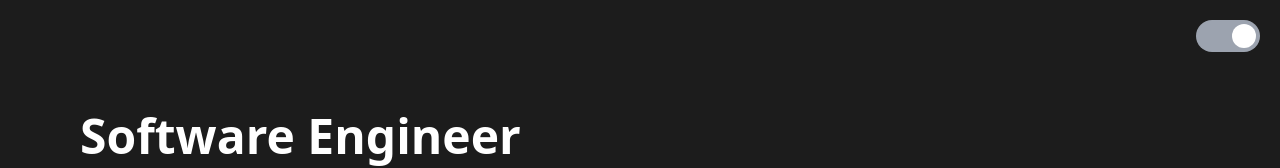
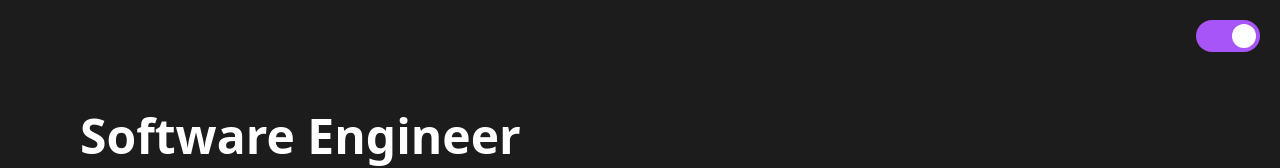
Before and after one commit to ma-boles/mbolesdev, a Next.js app: page / in a window 1280 px wide. Shown: the top 168 px of the page. Built offline with nearby package versions, Linux system fonts and the light colour scheme.

Commit message:
git commit -m "changed toggle colors"

```diff
--- a/src/app/components/ToggleSwitch.js
+++ b/src/app/components/ToggleSwitch.js
@@ -28,7 +28,7 @@ export default function ToggleSwitch({ onToggle }) {
             checked={isToggled}
             onChange={handleToggle}
             />
-            <span className={`absolute cursor-pointer inset-0 rounded-full bg-gray-400 transition-colors duration-300 ${isToggled ? 'bg-blue-500' : 'bg-gray-400'} `}>
+            <span className={`absolute cursor-pointer inset-0 rounded-full bg-gray-500 dark:bg-purple-500 transition-colors duration-300 ${isToggled ? 'bg-blue-500' : 'bg-gray-400'} `}>
                 <span
                 className={`absolute h-6 w-6 bg-white rounded-full top-1 left-1 transition-transform duration-300 ${isToggled ? 'transform translate-x-8' : ''}`}
                 />
```
